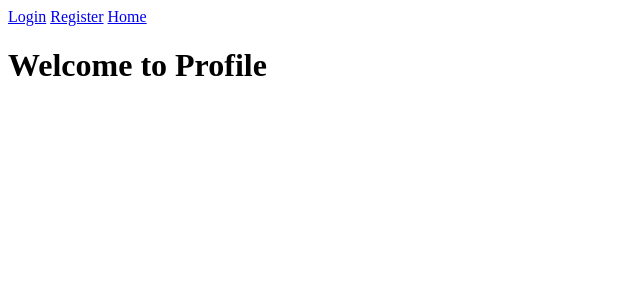
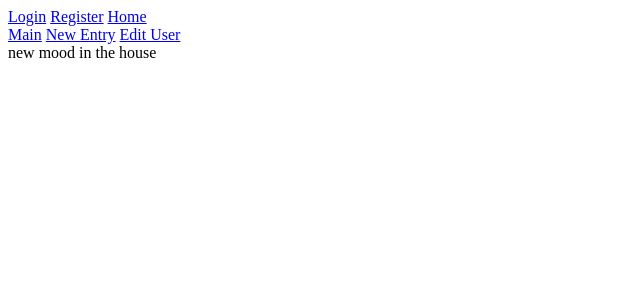
Before and after one commit to XavierC4Q/react_django, a React (Create React App) app in the folder frontend/: page /profile/1/new in a window 1280 px wide. Shown: the top 300 px of the page, without its empty margins (0-640 px from the left). Built offline with nearby package versions, Linux system fonts and the light colour scheme; no server answers.

Commit message:
fleshed out sub routes for profile. Mood list works but I need an update check on the param id.

```diff
--- a/frontend/src/components/user/edit.js
+++ b/frontend/src/components/user/edit.js
@@ -0,0 +1,9 @@
+import React from 'react'
+
+const EditUser = () => {
+    return (<div>
+        edit meeee
+    </div>);
+}
+
+export default EditUser;
--- a/frontend/src/components/user/moodList.js
+++ b/frontend/src/components/user/moodList.js
@@ -0,0 +1,32 @@
+import React from 'react'
+
+const header = (owner, currentUser, id) => {
+    if (owner && currentUser && Number(id) !== currentUser.pk) {
+        return (<h1>{owner.username} 's Moods</h1>)
+    } else if (owner && currentUser && Number(id) === currentUser.pk) {
+        return (<h1>Your Moods</h1>)
+    } else if (owner) {
+        return (<h1>{owner.username} 's Moods</h1>)
+    } else {
+        return ''
+    }
+}
+
+const moodEntries = (moods, owner, currentUser) => {
+    return moods.map(mood => (
+        <div>
+            <h3>{mood.title}</h3>
+            <p>Primary Emotion: {mood.primary_mood}</p>
+            <p>Secondary Emotion: {mood.secondary_mood}</p>
+        </div>
+    ))
+}
+
+const MoodList = ({ id, moods, currentUser, owner }) => {
+    return (<div>
+        {header(owner, currentUser, id)}
+        {moods.length !== 0 && moodEntries(moods, owner, currentUser)}
+    </div>);
+}
+
+export default MoodList;
--- /dev/null
+++ b/frontend/src/components/user/newMood.js
@@ -0,0 +1,9 @@
+import React from 'react'
+
+const NewMood = () => {
+    return ( <div>
+        new mood in the house
+    </div> );
+}
+
+export default NewMood;
--- a/frontend/src/components/user/profile.js
+++ b/frontend/src/components/user/profile.js
@@ -6,15 +6,43 @@ import {
     GET_ALL_USER_MOODS_ACTION,
     GET_PROFILE_USER_ACTION
 } from '../../redux/actions/userActions'
+import { Route, Link, withRouter } from 'react-router-dom';
+
+import MoodList from './moodList';
+import NewMood from './newMood';
+import EditUser from './edit';
 
 
-const Profile = ({ id, currentUser, loggedIn, moods, userError, getAllMoods, getProfileUser }) => {
+const Profile = ({ id, currentUser, profileUser, loggedIn, moods, userError, getAllMoods, getProfileUser }) => {
     useEffect(() => {
         getProfileUser(id)
         getAllMoods(id)
     }, [])
+
+    const newMoodUrl = `/profile/${id}/new`
+    const mainProfileUrl = `/profile/${id}`
+    const editUserUrl = `/profile/${id}/edit`
+
+    const renderMoodList = () => {
+        return (<MoodList
+                id={id}
+                moods={moods}
+                owner={profileUser}
+                currentUser={currentUser} />)
+    }
+
     return (<div>
-        <h1>Welcome to Profile</h1>
+        <nav>
+            <Link to={mainProfileUrl}>Main</Link>
+            {" "}
+            <Link to={newMoodUrl}>New Entry</Link>
+            {" "}
+            <Link to={editUserUrl}>Edit User</Link>
+            {" "}
+        </nav>
+        <Route path='/profile/:id/new' component={NewMood} />
+        <Route path='/profile/:id/edit' component={EditUser} />
+        <Route exact path='/profile/:id' render={renderMoodList} />
     </div>);
 }
 
@@ -35,4 +63,4 @@ const mapDispatchToProps = dispatch => {
     }
 }
 
-export default connect(mapStateToProps, mapDispatchToProps)(Profile);
+export default withRouter(connect(mapStateToProps, mapDispatchToProps)(Profile));
--- a/frontend/src/redux/store/logger.js
+++ b/frontend/src/redux/store/logger.js
@@ -10,6 +10,6 @@ export default ({ dispatch, getState }) => next => action => {
 
     Object.keys(state).forEach(key => {
         console.log(`----- ${key.toUpperCase()}`)
-        console.table(state[key])
+        console.log(state[key])
     })
 }
```
